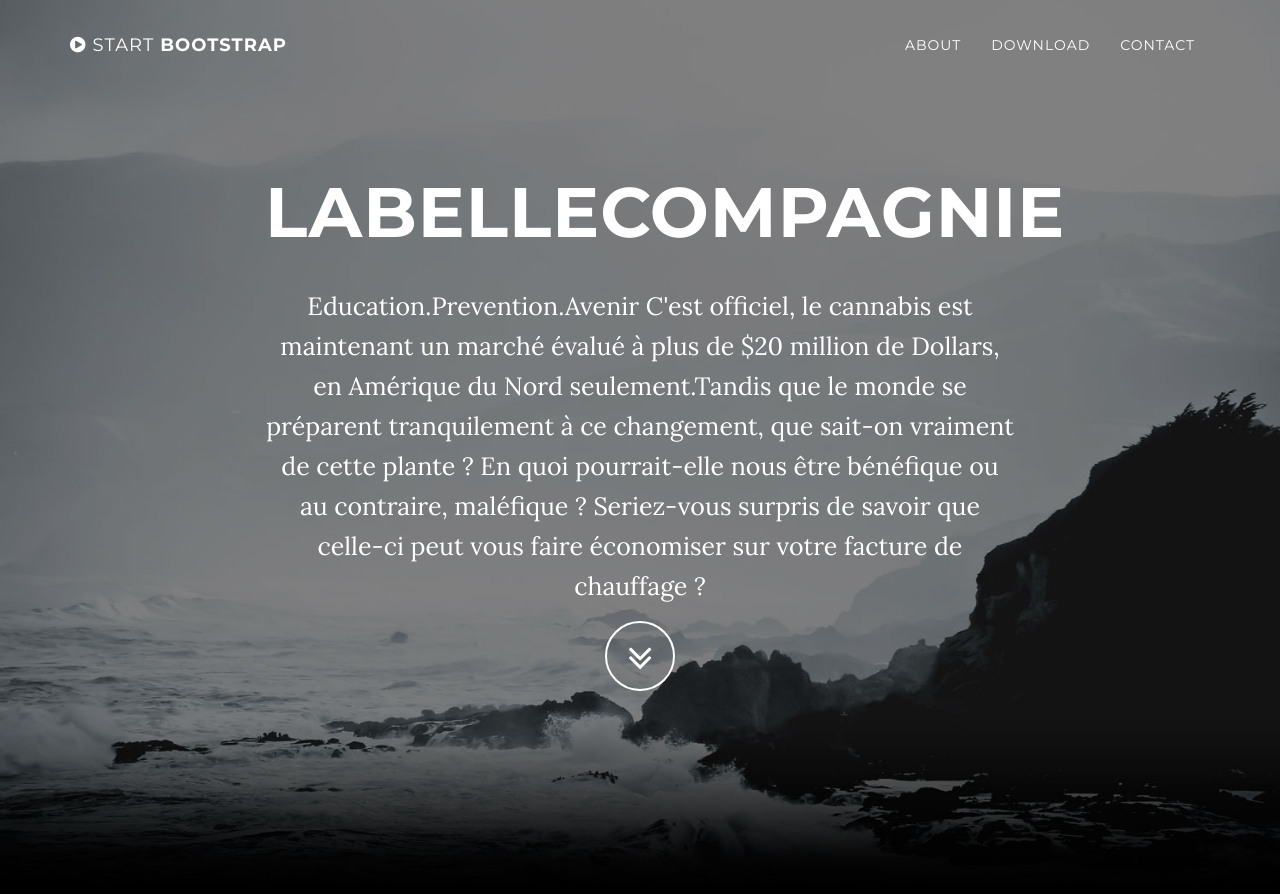
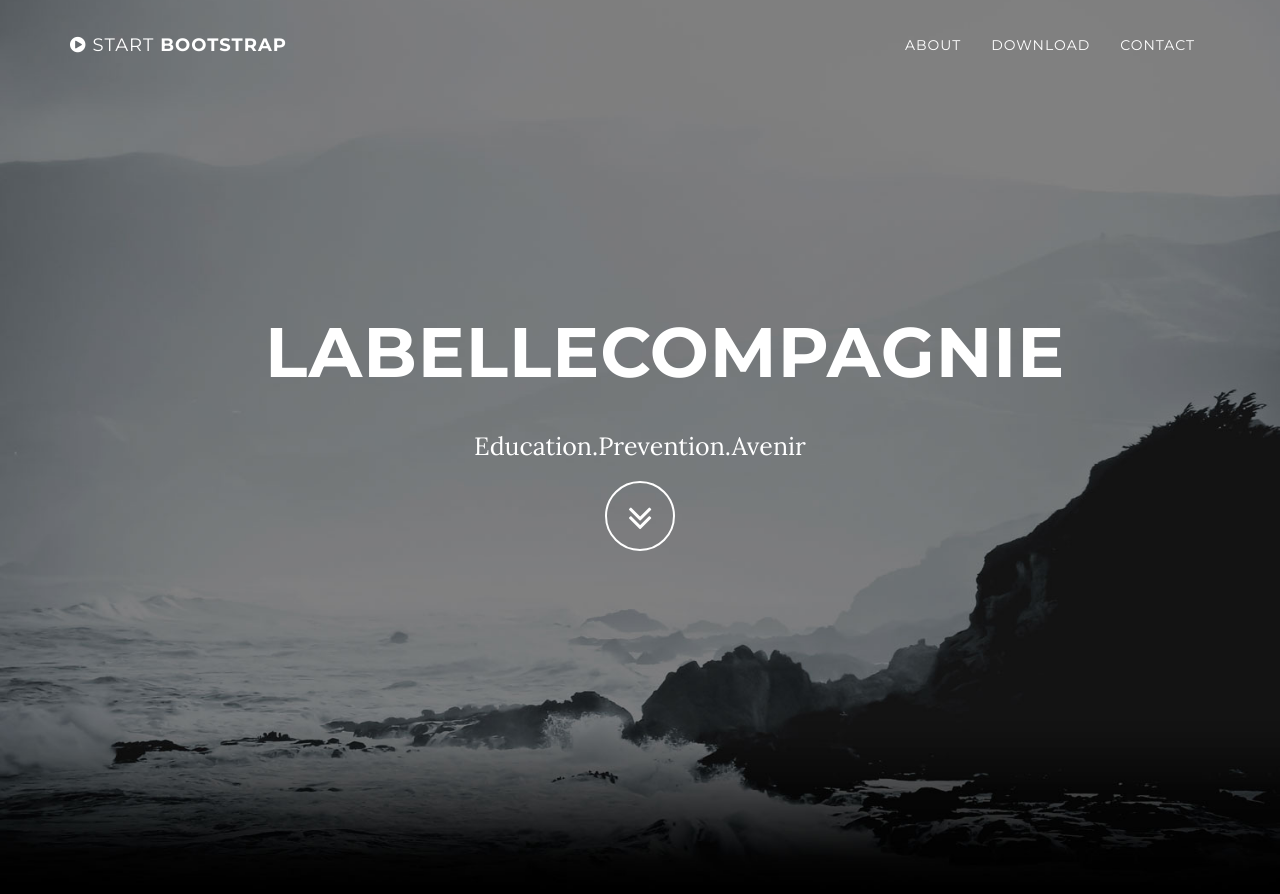
Before and after one commit to LBCMontreal/LaBelleCompagnie, a Jekyll site: the page built from index.html, in a window 1280 px wide and 900 px high. Shown: the top 894 px of the window. Built offline with Jekyll 4.4.1, drawn with Linux system fonts in a browser that asks for light colours; some of the changed text lies outside the part shown.

Commit message:
Update _config.yml

```diff
--- a/_config.yml
+++ b/_config.yml
@@ -2,10 +2,7 @@
 title: LaBelleCompagnie
 email: LaBelleCompagnie2017@gmail.com
 url: https://example.github.io
-description: "Education.Prevention.Avenir
-C'est officiel, le cannabis est maintenant un marché évalué à plus de $20 million de Dollars, en Amérique du Nord seulement.Tandis que le monde se préparent tranquilement à ce changement, que sait-on vraiment de cette plante ?
-En quoi pourrait-elle nous être bénéfique ou au contraire, maléfique ?
-Seriez-vous surpris de savoir que celle-ci peut vous faire économiser sur votre facture de chauffage ?"
+description: "Education.Prevention.Avenir"
 
 # Color settings (hex-codes without the leading hash-tag)
 color:
@@ -13,7 +10,7 @@ color:
   links: '#219ab3'
 
 # Footer settings
-footer: Your Website
+footer: Your Websiter
 
 # Social networks usernames (many more available: google-plus, flickr, dribbble, pinterest, instagram, tumblr, linkedin, etc.)
 social:
```
